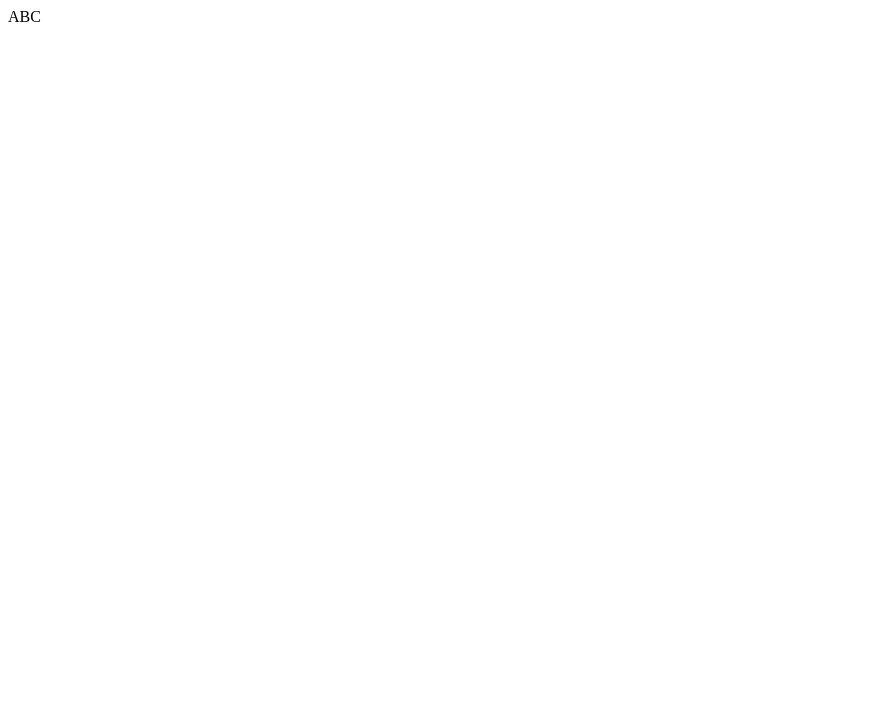
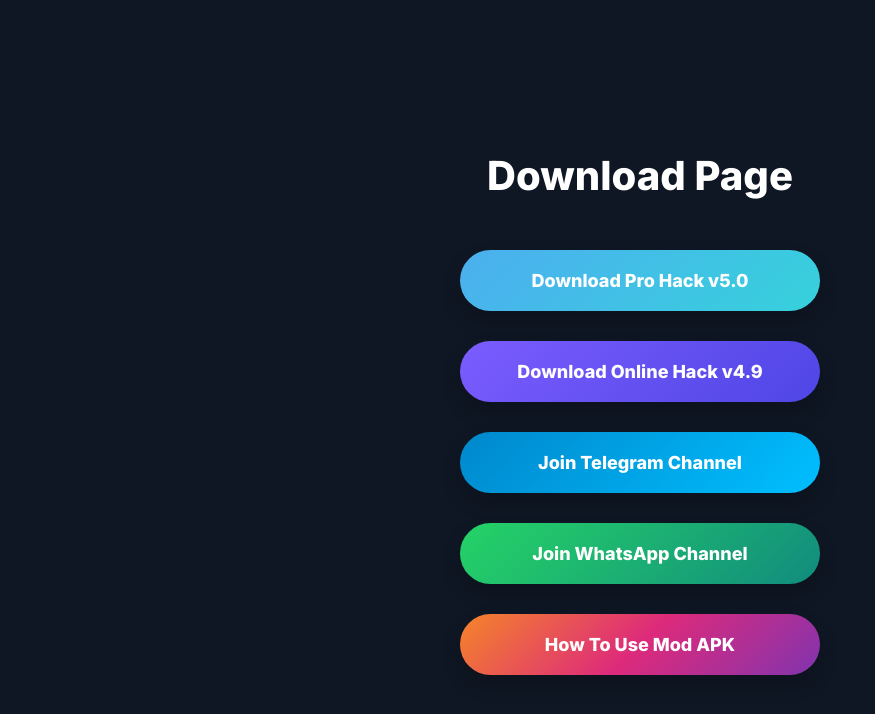
Before and after one commit to nulenk6/webmod, a plain HTML site: page Hack/index.html in a window 1280 px wide. Shown: the whole page, without its empty margins (0-875 px from the left). Drawn offline with Linux system fonts and the light colour scheme.

Commit message:
Update index.html

```diff
--- a/Hack/index.html
+++ b/Hack/index.html
@@ -1 +1,70 @@
-ABC
+<!doctype html>
+<html lang="en">
+<head>
+  <meta charset="utf-8" />
+  <meta name="viewport" content="width=device-width, initial-scale=1" />
+  <title>Download Page</title>
+  <link href="https://fonts.googleapis.com/css2?family=Inter:wght@400;600;800&display=swap" rel="stylesheet">
+  <style>
+    :root{
+      --bg:#0f1724;
+      --telegram:#0088cc;
+      --whatsapp:#25D366;
+      --download1:#4cafef;
+      --download2:#7b5cff;
+      --insta1:#f58529;
+      --insta2:#dd2a7b;
+      --insta3:#8134af;
+    }
+    *{box-sizing:border-box}
+    html,body{height:100%;margin:0;font-family:Inter,system-ui,-apple-system,"Segoe UI",Roboto,'Helvetica Neue',Arial}
+    body{
+      display:flex;
+      flex-direction:column;
+      align-items:center;
+      justify-content:center;
+      background:var(--bg);
+      color:#fff;
+      padding:30px;
+      gap:30px;
+    }
+    h1{
+      font-size:40px;
+      margin-bottom:20px;
+      font-weight:800;
+    }
+    .btn{
+      display:block;
+      width:min(360px,90vw);
+      padding:20px;
+      border-radius:50px;
+      font-size:18px;
+      font-weight:700;
+      text-align:center;
+      text-decoration:none;
+      color:#fff;
+      box-shadow:0 10px 20px rgba(0,0,0,0.2);
+      transition:transform 0.2s, box-shadow 0.2s;
+    }
+    .btn:hover{
+      transform:translateY(-3px);
+      box-shadow:0 15px 25px rgba(0,0,0,0.3);
+    }
+    .download1{background:linear-gradient(135deg,var(--download1),#36d1dc);}
+    .download2{background:linear-gradient(135deg,var(--download2),#4f46e5);}
+    .telegram{background:linear-gradient(135deg,var(--telegram),#00bfff);}
+    .whatsapp{background:linear-gradient(135deg,var(--whatsapp),#128C7E);}
+    .instagram{background:linear-gradient(135deg,var(--insta1),var(--insta2),var(--insta3));}
+  </style>
+</head>
+<body>
+  <h1>Download Page</h1>
+
+  <a class="btn download1" href="Pro Hack v5.0.apk" download>Download Pro Hack v5.0</a>
+  <a class="btn download2" href="Online Hack v4.9.apk" download>Download Online Hack v4.9</a>
+  <a class="btn telegram" href="https://telegram.dog/EarningScripter1" target="_blank" rel="noopener">Join Telegram Channel</a>
+  <a class="btn whatsapp" href="https://whatsapp.com/channel/0029VamoDBWA2pLAkQsc8M3p" target="_blank" rel="noopener">Join WhatsApp Channel</a>
+  <a class="btn instagram" href="https://www.instagram.com/reel/DNGgy-nzJIW/?igsh=ZWFweHczcGF0aDMy" target="_blank" rel="noopener">How To Use Mod APK</a>
+
+</body>
+</html>
```
